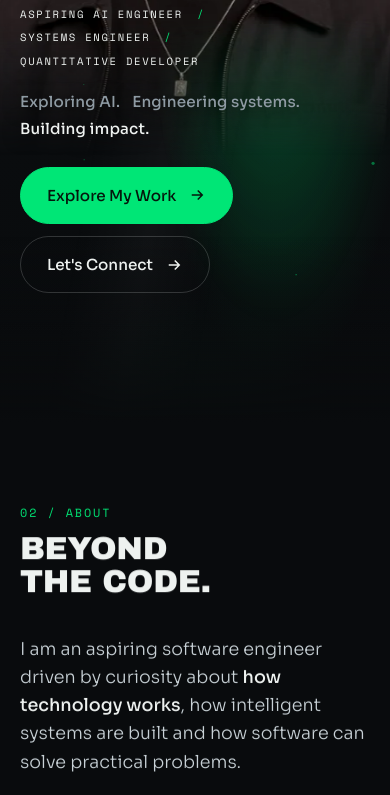
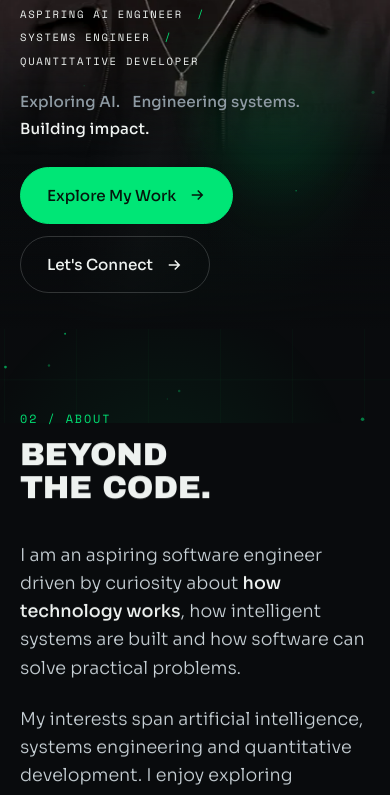
Before and after one commit to ojodavidoluwadarasimi/My-Portfolio-site, a plain HTML site: page index.html in a window 390 px wide. Shown: the part 421-1216 px from the top of the page. Drawn offline with nearby package versions, Linux system fonts and the light colour scheme; no server answers.

Commit message:
Adjust min-height for hero and hero-copy in mobile styles
Set min-height to 0 for hero and hero-copy classes.

```diff
--- a/css/style.css
+++ b/css/style.css
@@ -227,7 +227,8 @@ footer{border-top:1px solid var(--line);padding:46px 0 40px}
 
 /* Mobile hero: large portrait, name sits just under the chin and overlaps the jacket */
 @media(max-width:760px){
-  .hero{--wp:min(140vw,640px,62svh)}
+  .hero{--wp:min(140vw,640px,62svh);min-height:0}
+  .hero-copy{min-height:0}
   .portrait{width:var(--wp);top:72px;bottom:auto;right:50%}
   .hero-copy{padding-top:calc(72px + var(--wp)*.5)}
   .actions{margin-top:26px;padding-bottom:calc(36px + env(safe-area-inset-bottom))}
```
